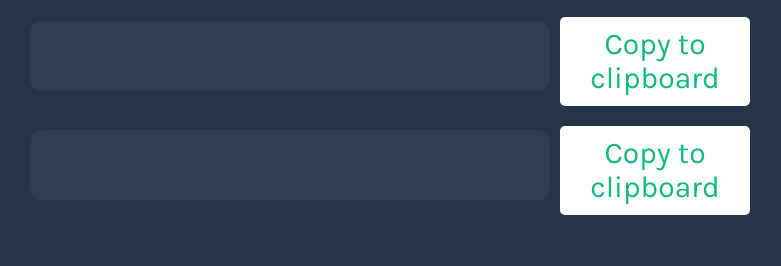
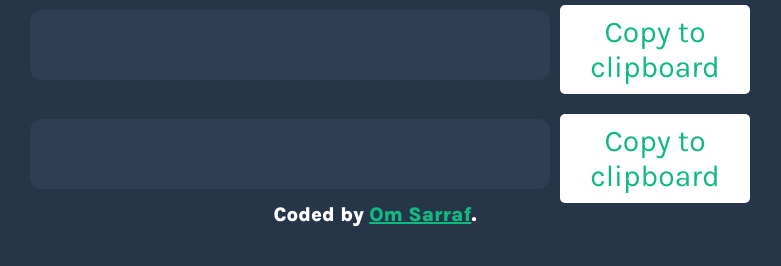
Before and after one commit to abhaytaras7/password-generator, a browser extension: page index.html in a window 1280 px wide. Shown: the part 482-748 px from the top of the page, without its empty margins (265-1046 px from the left). Drawn offline with nearby package versions, Linux system fonts and the light colour scheme.

Commit message:
new changes

```diff
--- a/index.css
+++ b/index.css
@@ -1,5 +1,5 @@
 
-@media only screen and (max-width: 790px) {
+@media (max-width: 790px) {
 .main-container{
     margin: auto;
     padding: 10px;
@@ -89,10 +89,14 @@ h1 {
     flex-direction: row;
     align-items: center;
     font-size: 10px;
-
+}
+.credits {
+    text-align: center;
+    font-size: 50px;
+    color: white;
 }
 }
-@media only screen and (min-width: 790px) {
+@media (min-width: 790px) {
 .main-container{
     margin: auto;
     padding: 10px;
@@ -183,4 +187,9 @@ h1 {
     font-size: 10px;
 
 }
+.credits {
+    text-align: center;
+    font-size: 20px;
+    color: white;
 }
+}
--- a/index.html
+++ b/index.html
@@ -40,6 +40,9 @@
             <script src="index.js"></script>
             <script src="clipboard.js-master/dist/clipboard.min.js"></script>
         </div>
+        <div class="credits">
+            Coded by <a href="https://github.com/itsOmSarraf" style="color: 10B981;">Om Sarraf</a>.
+        </div>
     </div>
 </body>
 
```
